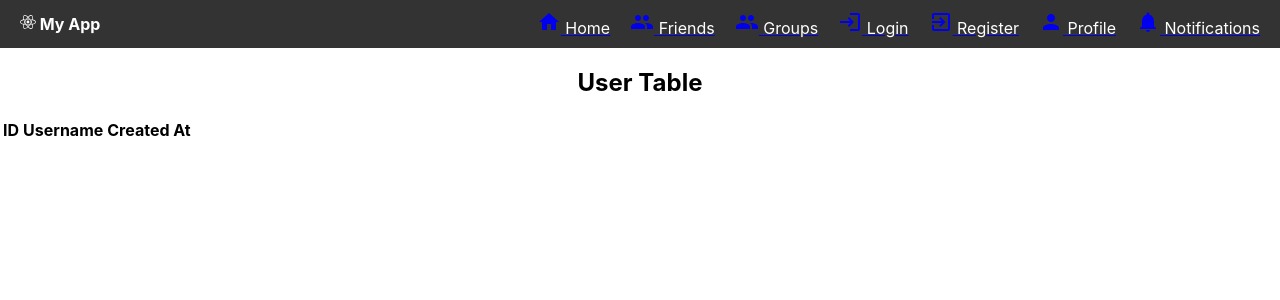
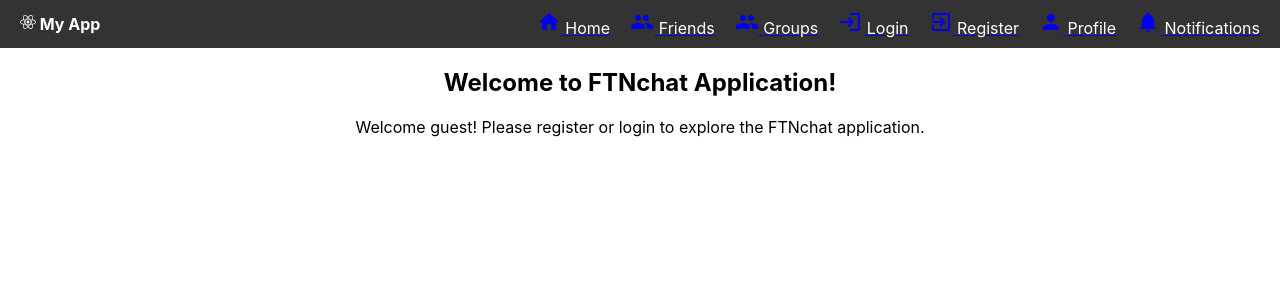
Before and after one commit to zivoradv/FTNchat, a React (Create React App) app in the folder frontend/: page / in a window 1280 px wide. Shown: the top 300 px of the page. Built offline with nearby package versions, Linux system fonts and the light colour scheme; the HTML template or start-up script is replaced by a standard one.

Commit message:
Changed landingPage

```diff
--- a/frontend/src/components/landingPage.js
+++ b/frontend/src/components/landingPage.js
@@ -1,30 +1,29 @@
 import React, { useState, useEffect } from 'react';
+import Cookies from 'js-cookie';
 
 const LandingPage = () => {
+  const [user, setUser] = useState(null);
 
-  const [users, setUsers] = useState([]);
+  useEffect(() => {
+    const storedUser = Cookies.get('user');
+    if (storedUser) {
+      const parsedUser = JSON.parse(storedUser);
+      setUser(parsedUser);
+    }
+  }, []);
 
   return (
     <div>
-      <h2>User Table</h2>
-      <table>
-        <thead>
-          <tr>
-            <th>ID</th>
-            <th>Username</th>
-            <th>Created At</th>
-          </tr>
-        </thead>
-        <tbody>
-          {users.map((user) => (
-            <tr key={user.UserId}>
-              <td>{user.UserId}</td>
-              <td>{user.Username}</td>
-              <td>{user.CreatedAt}</td>
-            </tr>
-          ))}
-        </tbody>
-      </table>
+      <h2>Welcome to FTNchat Application!</h2>
+      {user ? (
+        <div>
+          <h3>Hello, {user.username}!</h3>
+        </div>
+      ) : (
+        <p>
+          Welcome guest! Please register or login to explore the FTNchat application.
+        </p>
+      )}
     </div>
   );
 };
```
Also changed, not shown: 5 other files (tests, documents, lock files or other folders).
